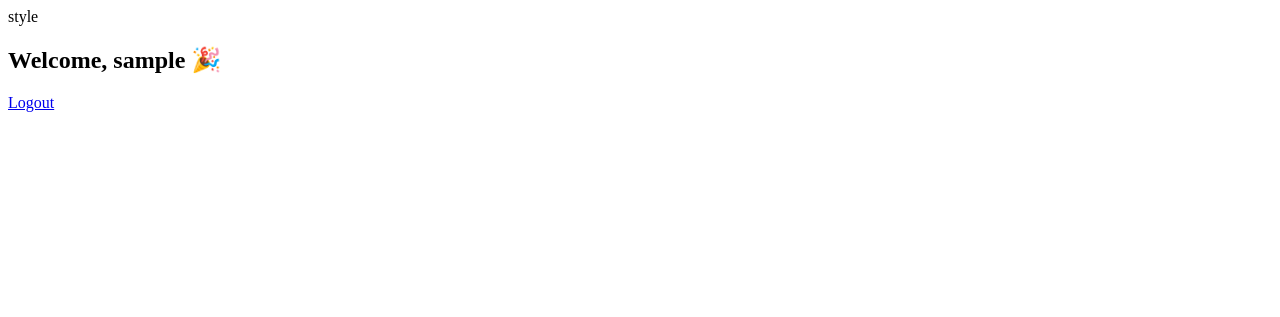
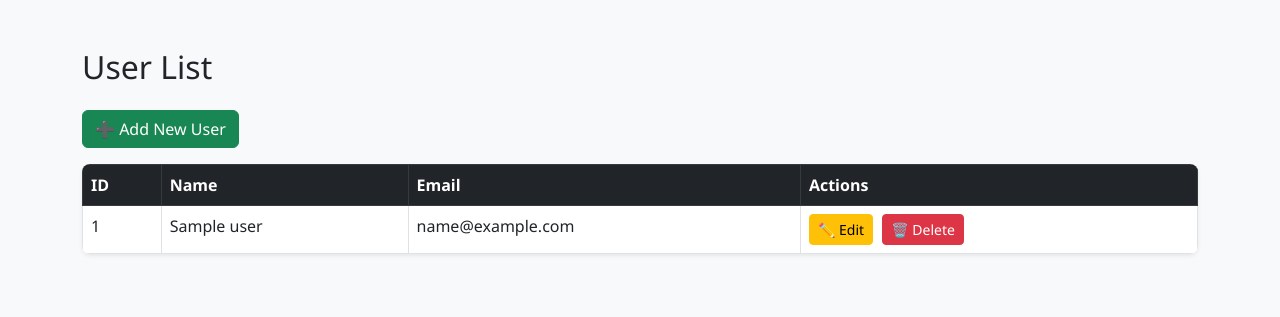
Before and after one commit to Asadmirza1/simple-flask-app, a Flask app: template templates/index.html in a window 1280 px wide. Shown: the top 317 px of the page. Run offline with Flask 3, Linux system fonts and the light colour scheme; the template is opened without the code that fills it: most values are stand-ins (such as "Sample title", 1, 10 or a date in 2020).

Commit message:
fixing the full app

```diff
--- a/app.py
+++ b/app.py
@@ -1,57 +1,64 @@
-from flask import Flask, render_template, request, redirect, session, url_for
-from db import get_db_connection
+from flask import Flask, render_template, request, redirect, url_for
+import mysql.connector
+from config import db_config
 import os
 
 app = Flask(__name__)
-app.secret_key = os.environ.get("SECRET_KEY", "secret123")
+
+def get_db():
+    return mysql.connector.connect(**db_config)
 
 @app.route('/')
-def home():
-    if 'username' in session:
-        return render_template("index.html", username=session['username'])
-    return redirect('/login')
+def index():
+    conn = get_db()
+    cursor = conn.cursor(dictionary=True)
+    cursor.execute("SELECT * FROM users")
+    users = cursor.fetchall()
+    cursor.close()
+    conn.close()
+    return render_template('index.html', users=users)
 
-@app.route('/signup', methods=['GET', 'POST'])
-def signup():
+@app.route('/add', methods=['GET', 'POST'])
+def add():
     if request.method == 'POST':
-        username = request.form['username']
-        password = request.form['password']
-
-        conn = get_db_connection()
+        name = request.form['name']
+        email = request.form['email']
+        conn = get_db()
         cursor = conn.cursor()
-        cursor.execute("INSERT INTO users (username, password) VALUES (%s, %s)", (username, password))
+        cursor.execute("INSERT INTO users (name, email) VALUES (%s, %s)", (name, email))
         conn.commit()
         cursor.close()
         conn.close()
+        return redirect(url_for('index'))
+    return render_template('form.html', action='Add')
 
-        return redirect('/login')
-    return render_template('signup.html')
-
-@app.route('/login', methods=['GET', 'POST'])
-def login():
+@app.route('/edit/<int:id>', methods=['GET', 'POST'])
+def edit(id):
+    conn = get_db()
+    cursor = conn.cursor(dictionary=True)
     if request.method == 'POST':
-        username = request.form['username']
-        password = request.form['password']
-
-        conn = get_db_connection()
-        cursor = conn.cursor()
-        cursor.execute("SELECT * FROM users WHERE username=%s AND password=%s", (username, password))
-        user = cursor.fetchone()
+        name = request.form['name']
+        email = request.form['email']
+        cursor.execute("UPDATE users SET name=%s, email=%s WHERE id=%s", (name, email, id))
+        conn.commit()
         cursor.close()
         conn.close()
+        return redirect(url_for('index'))
+    cursor.execute("SELECT * FROM users WHERE id=%s", (id,))
+    user = cursor.fetchone()
+    cursor.close()
+    conn.close()
+    return render_template('form.html', user=user, action='Edit')
 
-        if user:
-            session['username'] = username
-            return redirect('/')
-        else:
-            return "Invalid credentials"
-
-    return render_template('login.html')
-
-@app.route('/logout')
-def logout():
-    session.clear()
-    return redirect('/login')
+@app.route('/delete/<int:id>')
+def delete(id):
+    conn = get_db()
+    cursor = conn.cursor()
+    cursor.execute("DELETE FROM users WHERE id=%s", (id,))
+    conn.commit()
+    cursor.close()
+    conn.close()
+    return redirect(url_for('index'))
 
 if __name__ == '__main__':
     port = int(os.environ.get("PORT", 5000))
--- a/requirements.txt
+++ b/requirements.txt
@@ -1,2 +1,2 @@
-Flask==2.3.3
-mysql-connector-python==8.2.0
+Flask==2.3.2
+mysql-connector-python==8.0.33
--- a/static/style.css
+++ b/static/style.css
@@ -1,39 +1,12 @@
 body {
   font-family: 'Segoe UI', sans-serif;
-  background: linear-gradient(135deg, #007bff, #6610f2);
-  color: white;
-  display: flex;
-  justify-content: center;
-  align-items: center;
-  height: 100vh;
-  margin: 0;
 }
 
-.container {
-  background: rgba(255, 255, 255, 0.1);
-  padding: 30px 40px;
-  border-radius: 12px;
-  box-shadow: 0 10px 30px rgba(0, 0, 0, 0.2);
-  text-align: center;
+.table {
+  border-radius: 8px;
+  overflow: hidden;
 }
 
-button {
-  padding: 10px 20px;
-  font-size: 16px;
-  background-color: white;
-  color: #007bff;
-  border: none;
-  border-radius: 6px;
-  cursor: pointer;
-  transition: 0.3s;
+.btn {
+  margin-right: 5px;
 }
-
-button:hover {
-  background-color: #f8f9fa;
-}
-
-#message {
-  margin-top: 20px;
-  font-size: 18px;
-  color: #fff;
-}
--- a/templates/index.html
+++ b/templates/index.html
@@ -1,15 +1,35 @@
 <!DOCTYPE html>
 <html lang="en">
 <head>
-  <meta charset="UTF-8">
-  <title>Home</title>
-  <!-- <link rel="stylesheet" href="{{ url_for('static', filename='style.css') }}"> -->
-  style
+  <meta charset="UTF-8" name="viewport" content="width=device-width, initial-scale=1.0">
+  <title>Users List</title>
+  <link href="https://cdn.jsdelivr.net/npm/bootstrap@5.3.0/dist/css/bootstrap.min.css" rel="stylesheet">
+  <link rel="stylesheet" href="{{ url_for('static', filename='style.css') }}">
 </head>
-<body>
-  <h2>Welcome, {{ username }} 🎉</h2>
-  <p><a href="/logout">Logout</a></p>
-
-  <script src="{{ url_for('static', filename='script.js') }}"></script>
+<body class="bg-light">
+  <div class="container py-5">
+    <h2 class="mb-4">User List</h2>
+    <a href="{{ url_for('add') }}" class="btn btn-success mb-3">➕ Add New User</a>
+    <table class="table table-bordered table-hover bg-white shadow-sm">
+      <thead class="table-dark">
+        <tr>
+          <th>ID</th><th>Name</th><th>Email</th><th>Actions</th>
+        </tr>
+      </thead>
+      <tbody>
+        {% for user in users %}
+        <tr>
+          <td>{{ user.id }}</td>
+          <td>{{ user.name }}</td>
+          <td>{{ user.email }}</td>
+          <td>
+            <a href="{{ url_for('edit', id=user.id) }}" class="btn btn-warning btn-sm">✏️ Edit</a>
+            <a href="{{ url_for('delete', id=user.id) }}" class="btn btn-danger btn-sm" onclick="return confirm('Are you sure to delete?')">🗑️ Delete</a>
+          </td>
+        </tr>
+        {% endfor %}
+      </tbody>
+    </table>
+  </div>
 </body>
 </html>
```
Also changed, not shown: config.py (added, +9 -0 lines), templates/form.html (added, +25 -0 lines).
